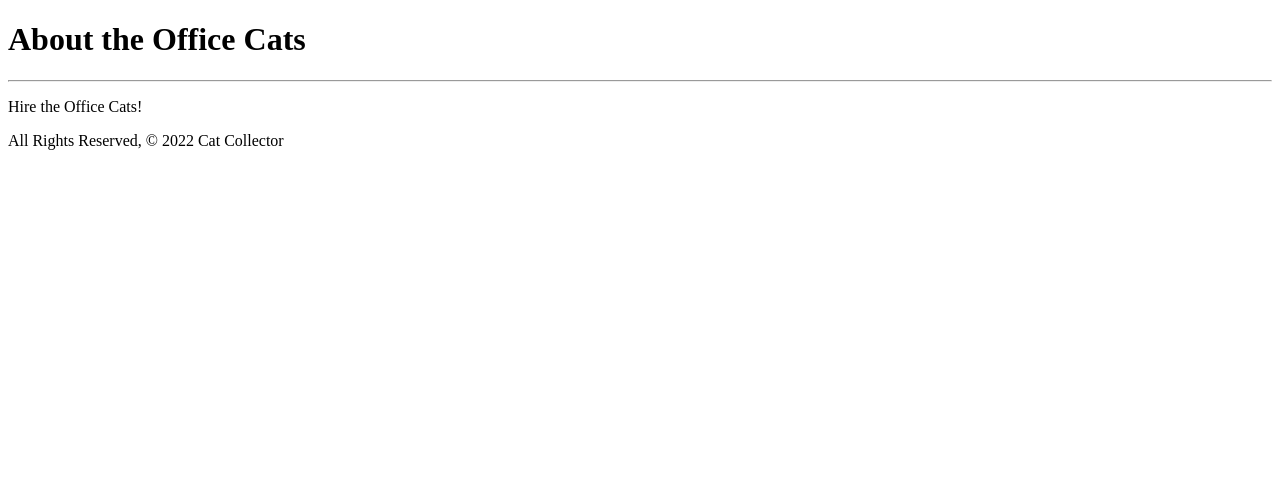
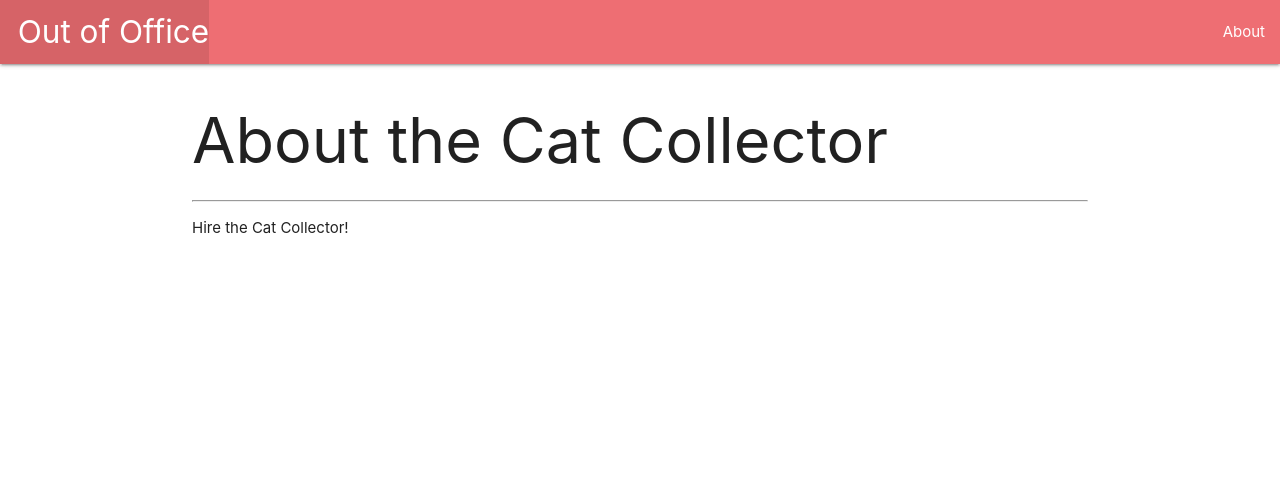
Before and after one commit to HussainBolt/Out-Of-Office, a Django app: page /about/ in a window 1280 px wide. Shown: the top 480 px of the page. Run offline with Django 4.2, Linux system fonts and the light colour scheme.

Commit message:
Fixes CSS

```diff
--- a/main_app/templates/about.html
+++ b/main_app/templates/about.html
@@ -1,16 +1,8 @@
-<!DOCTYPE html>
-<html lang="en">
-<head>
-  <meta charset="UTF-8">
-  <meta name="viewport" content="width=device-width, initial-scale=1.0">
-  <meta http-equiv="X-UA-Compatible" content="ie=edge">
-  <title>Out of Office</title>
-</head>
-<body>
-    <h1>About the Office Cats</h1>
-    <hr />
-    <p>Hire the Office Cats!</p>
-    <footer>All Rights Reserved, &copy; 2022 Cat Collector</footer>
+{% extends 'base.html' %}
+{% block content %}
 
-</body>
-</html>
+<h1>About the Cat Collector</h1>
+<hr />
+<p>Hire the Cat Collector!</p>
+
+{% endblock %}
--- a/main_app/templates/base.html
+++ b/main_app/templates/base.html
@@ -8,7 +8,7 @@
   <meta http-equiv="X-UA-Compatible" content="ie=edge">
   <title>Cat Collector</title>
   <link rel="stylesheet" href="https://cdnjs.cloudflare.com/ajax/libs/materialize/1.0.0/css/materialize.min.css">
-  <link rel="stylesheet" type="text/css" href="{% static 'style.css' %}">
+  <link rel="stylesheet" type="text/css" href="{% static 'css/style.css' %}">
 </head>
 <body>
   <header class="navbar-fixed">
```
Also changed, not shown: main_app/models.py (+5 -2 lines).
